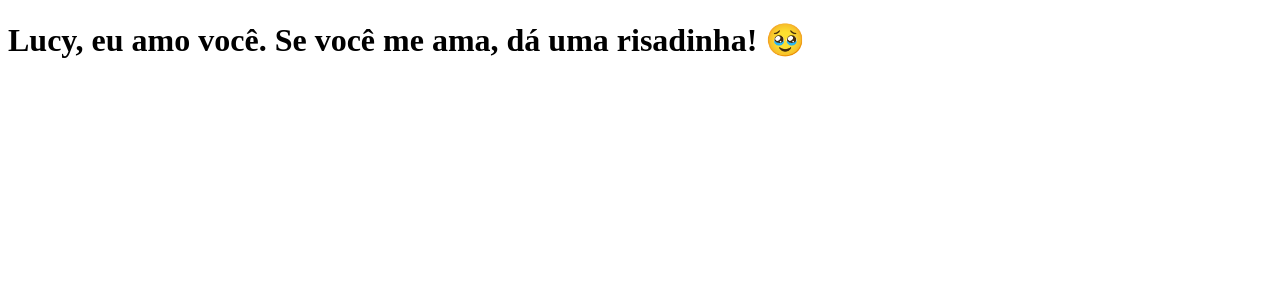
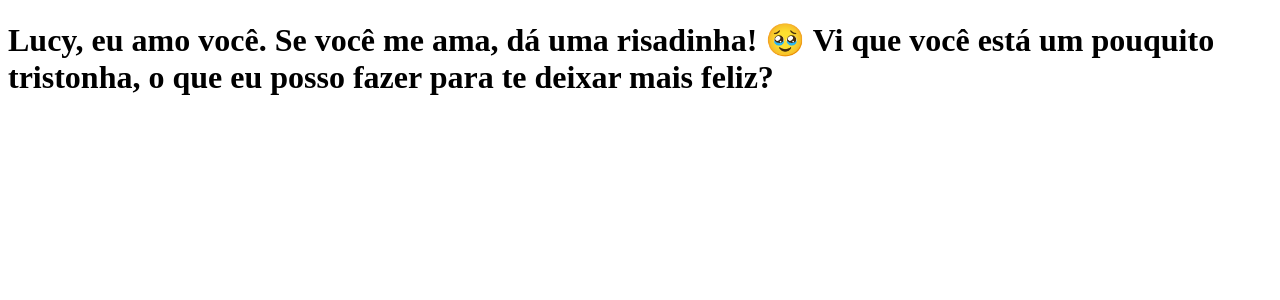
Before and after one commit to BritoRuan/clone-tabnews, a Next.js app: page / in a window 1280 px wide. Shown: the top 300 px of the page. Built offline with nearby package versions, Linux system fonts and the light colour scheme.

Commit message:
updated phrase to initial page

```diff
--- a/pages/index.js
+++ b/pages/index.js
@@ -1,5 +1,5 @@
 function Home() {
-  return <h1>Lucy, eu amo você. Se você me ama, dá uma risadinha! 🥹</h1>
+  return <h1>Lucy, eu amo você. Se você me ama, dá uma risadinha! 🥹 Vi que você está um pouquito tristonha, o que eu posso fazer para te deixar mais feliz?</h1>
 }
 
 export default Home;
```
